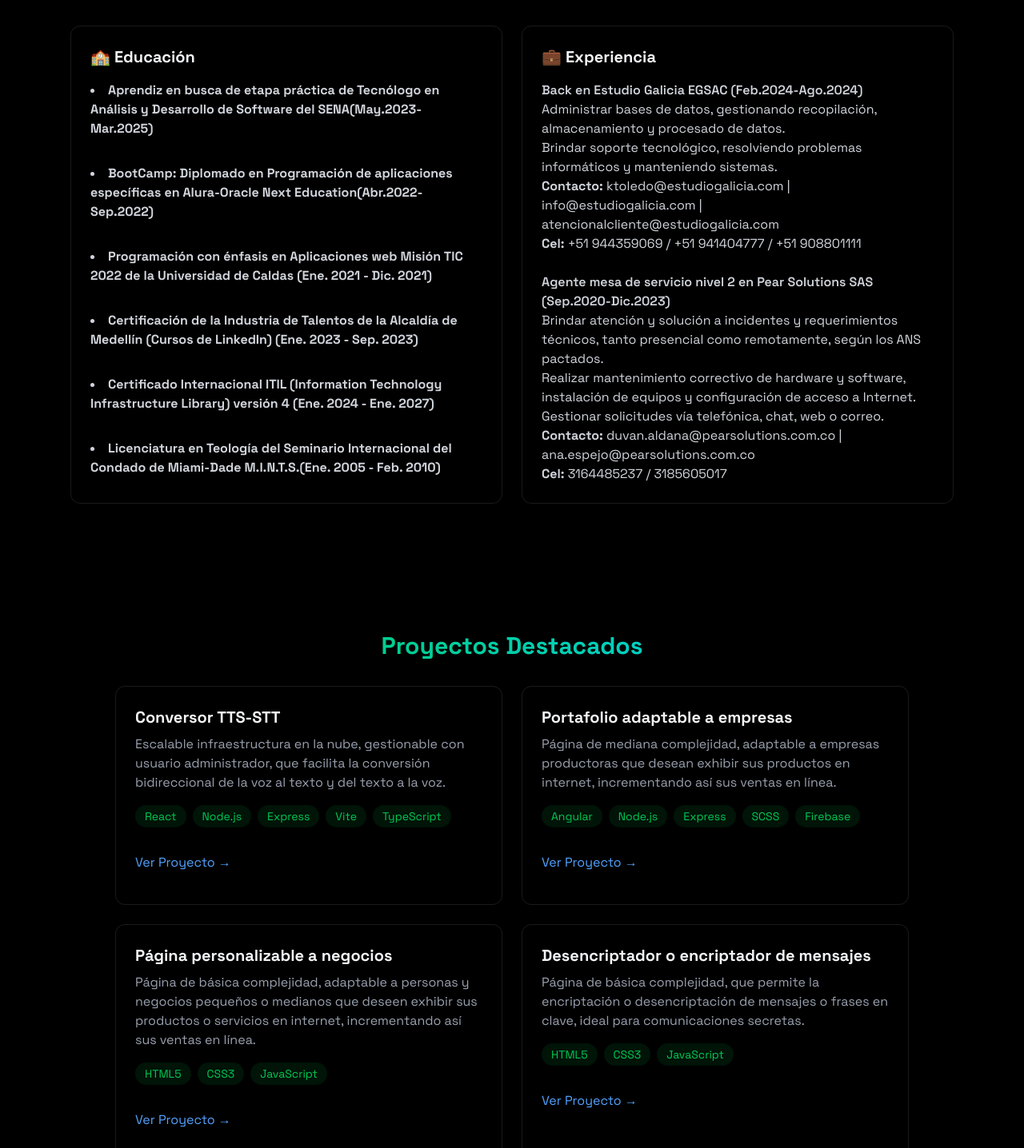
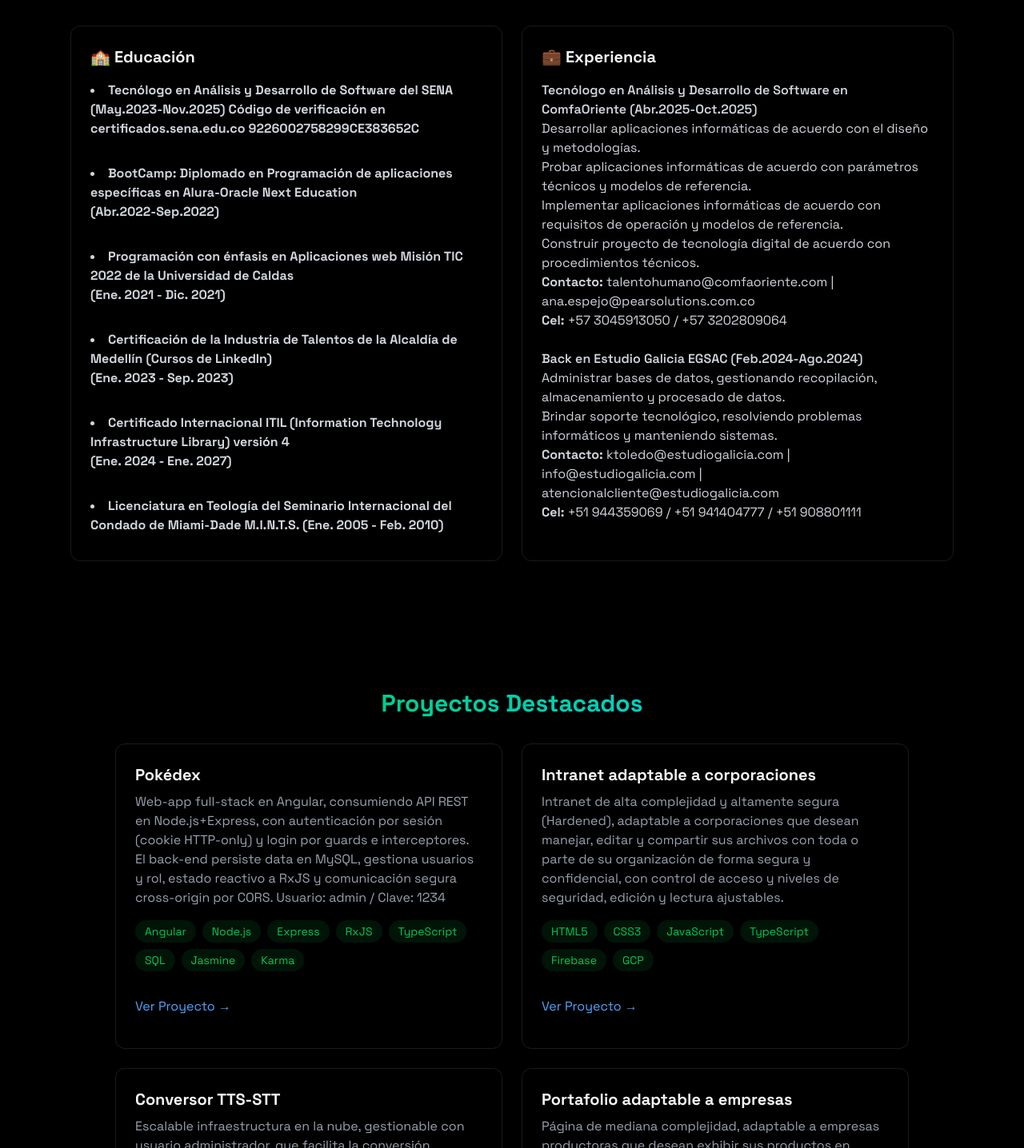
Before and after one commit to ypmanrique2/yadin.manrique-portfolio, a React (Vite) app: page / in a window 1280 px wide. Shown: the part 1254-2690 px from the top of the page at 80% size. Built offline with nearby package versions, Linux system fonts and the light colour scheme.

Commit message:
Fix  education and projects

```diff
--- a/src/components/sections/Proyectos.jsx
+++ b/src/components/sections/Proyectos.jsx
@@ -12,6 +12,62 @@ export const Proyectos = () => {
                         {" "}
                         Proyectos Destacados
                     </h2>
+                    <div className="grid grid-cols-1 md:grid-cols-2 gap-6">
+                        <div className="p-6 rounded-xl border border-white/10 hover:-translate-y-1 hover:border-blue-500/30 hover:shadow-[0_2px_8px_rgba(59,130,24,0.2)] transition">
+                            <h3 className="text-xl font-bold mb-2"> Pokédex </h3>
+                            <p className="text-gray-400 mb-4">
+                                Web-app full-stack en Angular, consumiendo API REST en Node.js+Express, con autenticación por sesión (cookie HTTP-only) y login por guards e interceptores.
+                                El back-end persiste data en MySQL, gestiona usuarios y rol, estado reactivo a RxJS y comunicación segura cross-origin por CORS. Usuario: admin / Clave: 1234
+                            </p>
+                            <div className="flex flex-wrap gap-2 mb-4">
+                                {["Angular", "Node.js", "Express", "RxJS", "TypeScript", "SQL", "Jasmine", "Karma"].map((tech, key) => (
+                                    <span
+                                        key={key}
+                                        className="bg-green-500/10 text-green-500 py-1 px-3 rounded-full text-sm hover:bg-green-500/20
+                                            hover:shadow-[0_2px_8px_rgba(59,130,24,0.1)] transition-all
+                            "
+                                    >
+                                        {tech}
+                                    </span>
+                                ))}
+                            </div>
+                            <div className="flex justify-between items-center">
+                                <a
+                                    href="https://pokedexaplication.netlify.app/" target="_blank"
+                                    className="text-blue-400 hover:text-blue-300 transition-colors my-4">
+                                    {" "}
+                                    Ver Proyecto →{" "}
+                                </a>
+                            </div>
+                        </div>
+                        <div className="p-6 rounded-xl border border-white/10 hover:-translate-y-1 hover:border-blue-500/30 hover:shadow-[0_2px_8px_rgba(59,130,24,0.2)] transition">
+                            <h3 className="text-xl font-bold mb-2"> Intranet adaptable a corporaciones</h3>
+                            <p className="text-gray-400 mb-4">
+                                Intranet de alta complejidad y altamente segura (Hardened), adaptable a corporaciones que desean manejar, editar y compartir sus archivos con toda o parte de su organización de forma segura y confidencial, con control de acceso y niveles de seguridad, edición y lectura ajustables.
+                            </p>
+                            <div className="flex flex-wrap gap-2 mb-4">
+                                {["HTML5", "CSS3", "JavaScript", "TypeScript", "Firebase", "GCP"].map((tech, key) => (
+                                    <span
+                                        key={key}
+                                        className="bg-green-500/10 text-green-500 py-1 px-3 rounded-full text-sm hover:bg-green-500/20
+                                            hover:shadow-[0_2px_8px_rgba(59,130,24,0.1)] transition-all
+                            "
+                                    >
+                                        {tech}
+                                    </span>
+                                ))}
+                            </div>
+                            <div className="flex justify-between items-center">
+                                <a
+                                    href="https://sites.google.com/comfaoriente.com/intranetcolcampestre" target="_blank"
+                                    className="text-blue-400 hover:text-blue-300 transition-colors my-4">
+                                    {" "}
+                                    Ver Proyecto →{" "}
+                                </a>
+                            </div>
+                        </div>
+                    </div>
+                    <br></br>
                     <div className="grid grid-cols-1 md:grid-cols-2 gap-6">
                         <div className="p-6 rounded-xl border border-white/10 hover:-translate-y-1 hover:border-blue-500/30 hover:shadow-[0_2px_8px_rgba(59,130,24,0.2)] transition">
                             <h3 className="text-xl font-bold mb-2"> Conversor TTS-STT</h3>
--- a/src/components/sections/Sobre_mi.jsx
+++ b/src/components/sections/Sobre_mi.jsx
@@ -57,27 +57,27 @@ export const Sobre_mi = () => {
                             <h3 className="text-xl font-bold mb-4"> 🏫 Educación </h3>
                             <ul className="list-disc list-inside text-gray-300 space-y-2">
                                 <li>
-                                    <strong> Aprendiz en busca de etapa práctica de Tecnólogo en Análisis y Desarrollo de Software del SENA(May.2023-Mar.2025) </strong>
+                                    <strong> Tecnólogo en Análisis y Desarrollo de Software del SENA<br></br>(May.2023-Nov.2025) Código de verificación en certificados.sena.edu.co 9226002758299CE383652C</strong>
                                 </li>
                                 <br></br>
                                 <li>
-                                    <strong> BootCamp: Diplomado en Programación de aplicaciones específicas en Alura-Oracle Next Education(Abr.2022-Sep.2022) </strong>
+                                    <strong> BootCamp: Diplomado en Programación de aplicaciones específicas en Alura-Oracle Next Education<br></br>(Abr.2022-Sep.2022) </strong>
                                 </li>
                                 <br></br>
                                 <li>
-                                    <strong> Programación con énfasis en Aplicaciones web Misión TIC 2022 de la Universidad de Caldas (Ene. 2021 - Dic. 2021) </strong>
+                                    <strong> Programación con énfasis en Aplicaciones web Misión TIC 2022 de la Universidad de Caldas<br></br>(Ene. 2021 - Dic. 2021) </strong>
                                 </li>
                                 <br></br>
                                 <li>
-                                    <strong> Certificación de la Industria de Talentos de la Alcaldía de Medellín (Cursos de LinkedIn) (Ene. 2023 - Sep. 2023) </strong>
+                                    <strong> Certificación de la Industria de Talentos de la Alcaldía de Medellín (Cursos de LinkedIn)<br></br>(Ene. 2023 - Sep. 2023) </strong>
                                 </li>
                                 <br></br>
                                 <li>
-                                    <strong> Certificado Internacional ITIL (Information Technology Infrastructure Library) versión 4 (Ene. 2024 - Ene. 2027) </strong>
+                                    <strong> Certificado Internacional ITIL (Information Technology Infrastructure Library) versión 4<br></br>(Ene. 2024 - Ene. 2027) </strong>
                                 </li>
                                 <br></br>
                                 <li>
-                                    <strong> Licenciatura en Teología del Seminario Internacional del Condado de Miami-Dade M.I.N.T.S.(Ene. 2005 - Feb. 2010) </strong>
+                                    <strong> Licenciatura en Teología del Seminario Internacional del Condado de Miami-Dade M.I.N.T.S. (Ene. 2005 - Feb. 2010) </strong>
                                 </li>
                             </ul>
                         </div>
@@ -87,6 +87,16 @@ export const Sobre_mi = () => {
                             <h3 className="text-xl font-bold mb-4"> 💼 Experiencia </h3>
                             <ul className="list-disc list-inside text-gray-300 space-y-2">
                                 <span>
+                                    <h4 className="font-semibold">Tecnólogo en Análisis y Desarrollo de Software en ComfaOriente (Abr.2025-Oct.2025)</h4>
+                                    <p>Desarrollar aplicaciones informáticas de acuerdo con el diseño y metodologías.</p>
+                                    <p>Probar aplicaciones informáticas de acuerdo con parámetros técnicos y modelos de referencia.</p>
+                                    <p>Implementar aplicaciones informáticas de acuerdo con requisitos de operación y modelos de referencia.</p>
+                                    <p>Construir proyecto de tecnología digital de acuerdo con procedimientos técnicos.</p>
+                                    <p><strong>Contacto:</strong>  talentohumano@comfaoriente.com | ana.espejo@pearsolutions.com.co </p>
+                                    <p><strong>Cel:</strong> +57 3045913050 / +57 3202809064</p>
+                                </span>
+                                <br></br>
+                                <span>
                                     <h4 className="font-semibold">Back en Estudio Galicia EGSAC (Feb.2024-Ago.2024)</h4>
                                     <p>Administrar bases de datos, gestionando recopilación, almacenamiento y procesado de datos.</p>
                                     <p>Brindar soporte tecnológico, resolviendo problemas informáticos y manteniendo sistemas.</p>
@@ -94,14 +104,7 @@ export const Sobre_mi = () => {
                                     <p><strong>Cel:</strong> +51 944359069 / +51 941404777 / +51 908801111</p>
                                 </span>
                                 <br></br>
-                                <span>
-                                    <h4 className="font-semibold">Agente mesa de servicio nivel 2 en Pear Solutions SAS (Sep.2020-Dic.2023)</h4>
-                                    <p>Brindar atención y solución a incidentes y requerimientos técnicos, tanto presencial como remotamente, según los ANS pactados.</p>
-                                    <p>Realizar mantenimiento correctivo de hardware y software, instalación de equipos y configuración de acceso a Internet.</p>
-                                    <p>Gestionar solicitudes vía telefónica, chat, web o correo.</p>
-                                    <p><strong>Contacto:</strong> duvan.aldana@pearsolutions.com.co | ana.espejo@pearsolutions.com.co</p>
-                                    <p><strong>Cel:</strong> 3164485237 / 3185605017</p>
-                                </span>
+
                             </ul>
                         </div>
                     </div>
```
Also changed, not shown: package.json (line endings or trailing spaces), 1 other file (tests, documents, lock files or other folders).
